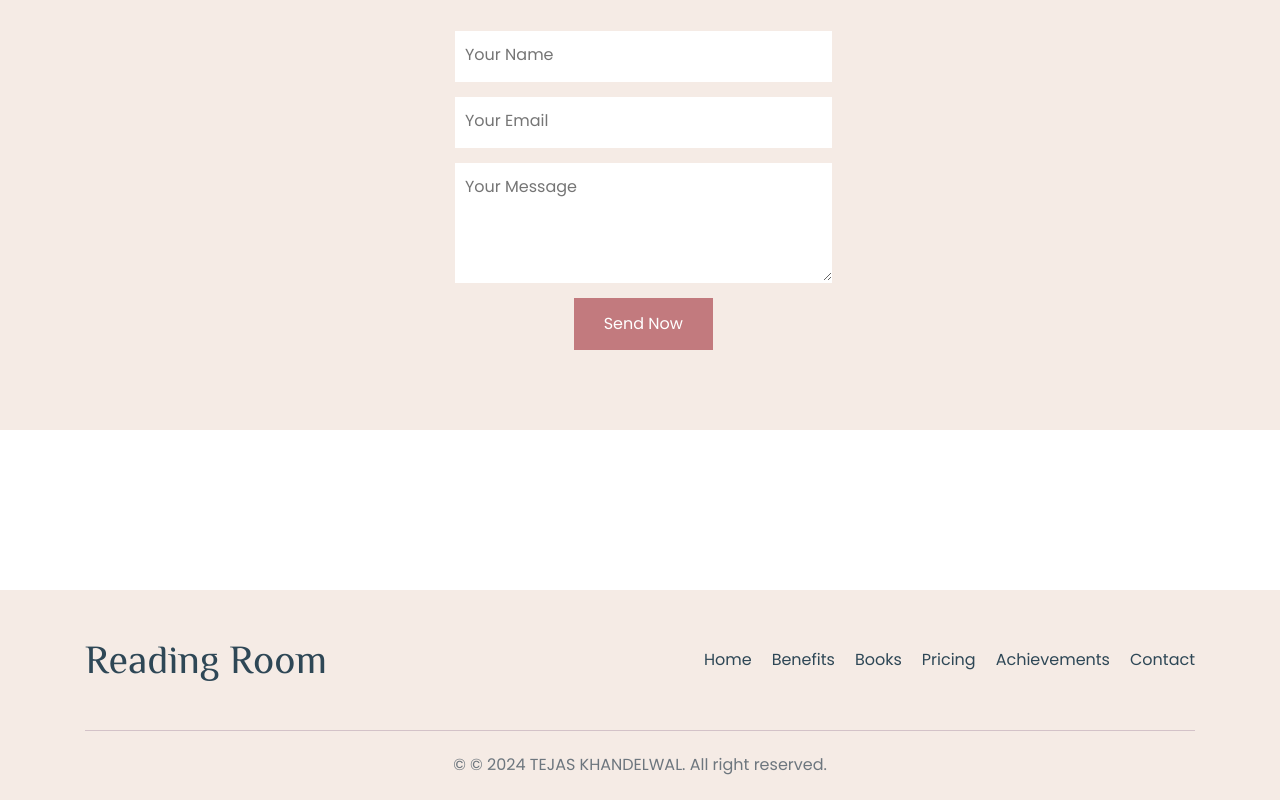
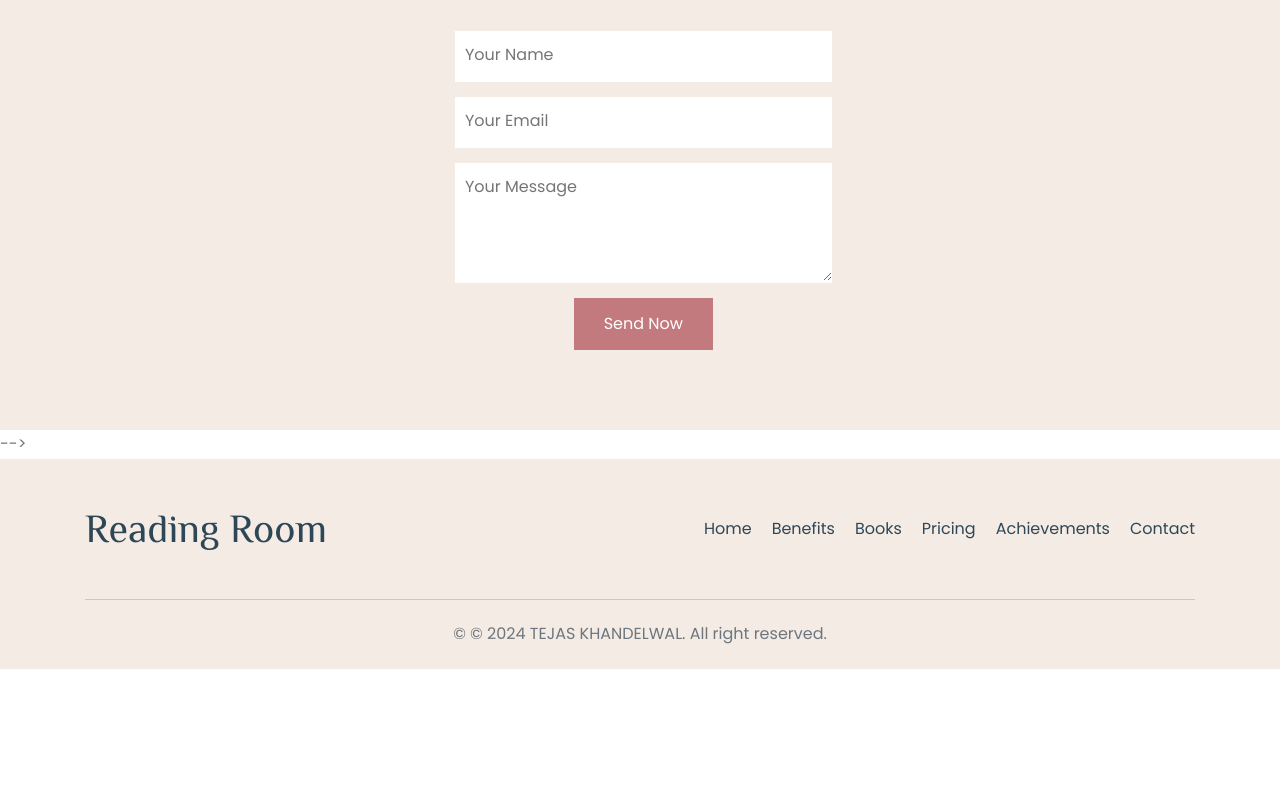
Before and after one commit to its-tejas-khandelwal/e-book, a plain HTML site: page index.html in a window 1280 px wide. Shown: the part 5758-6558 px from the top of the page. After the commit the page ends 6427 px from the top, so only its background shows below. Drawn offline with Linux system fonts and the light colour scheme; files whose address does not match are found by name.

Commit message:
Update index.html

```diff
--- a/index.html
+++ b/index.html
@@ -921,7 +921,7 @@
         </div>
       </section>
 
-      <section class="section team" id="team" aria-label="achievement">
+<!--       <section class="section team" id="team" aria-label="achievement">
         <div class="container">
 
           <!-- <p class="section-subtitle">:-</p> -->
@@ -941,9 +941,9 @@
           </h3>
  -->
 
-      </section>
-      </div>
-
+<!--       </section>
+      </div> -->
+ -->
     </article>
   </main>
 
```
